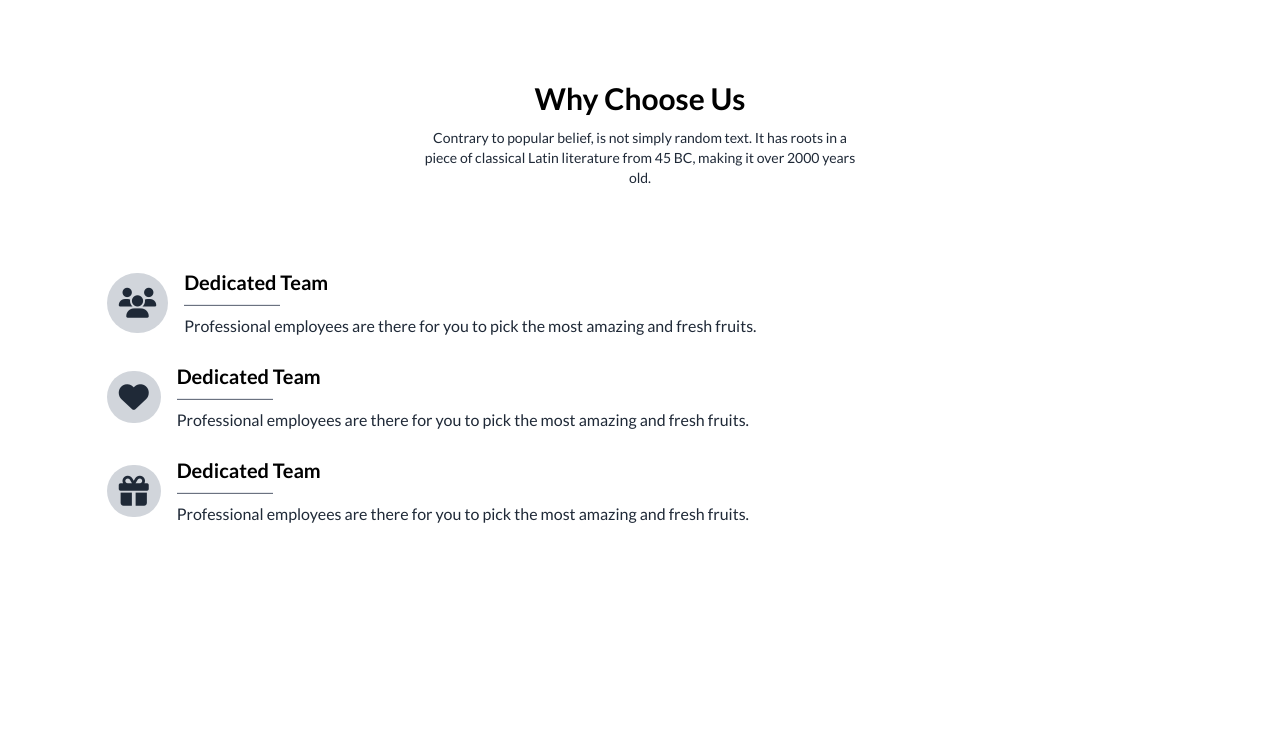
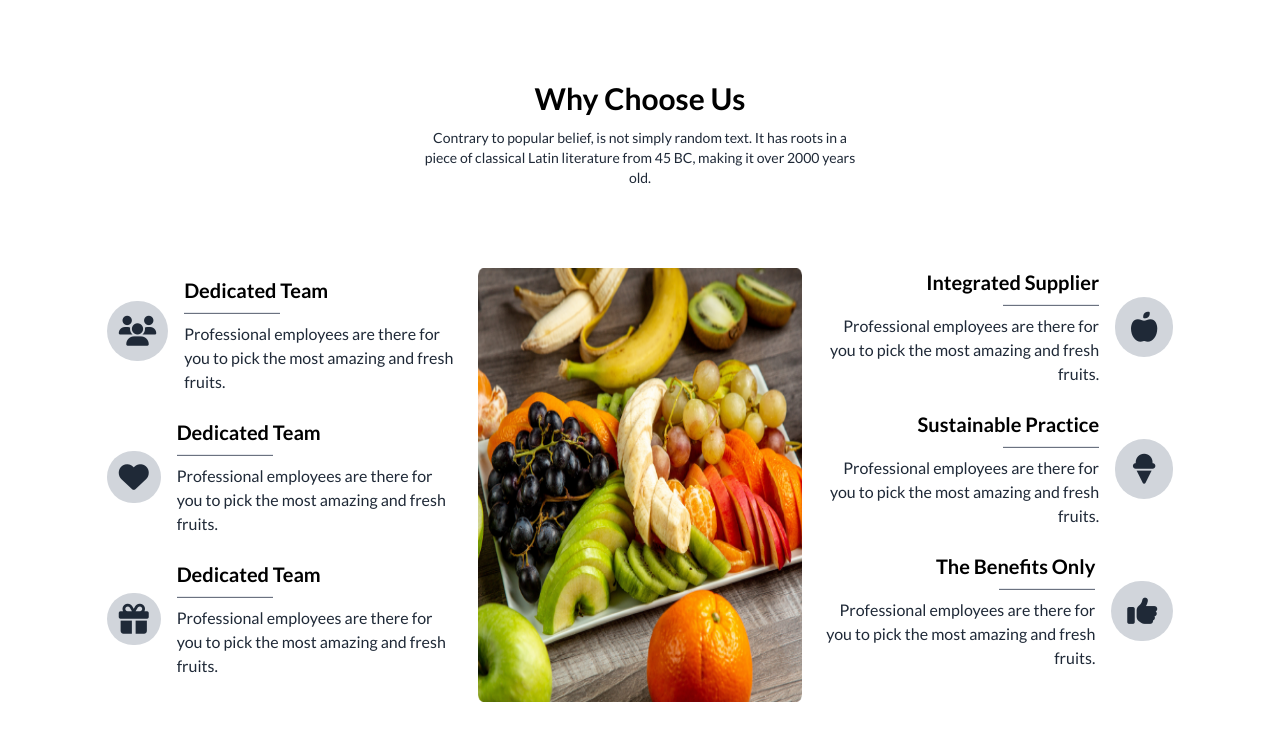
Before and after one commit to nimurr/Fruit-brust, a plain HTML site: page index.html in a window 1280 px wide. Shown: the part 2567-3301 px from the top of the page. Before the commit the page ends 3117 px from the top, so only its background shows below. Drawn offline with nearby package versions, Linux system fonts and the light colour scheme.

Commit message:
added fruit all

```diff
--- a/index.html
+++ b/index.html
@@ -344,31 +344,69 @@
                 <h2 class="text-black text-3xl font-bold mb-3">Why Choose Us</h2>
                 <p class="text-sm">Contrary to popular belief, is not simply random text. It has roots in a piece of classical Latin literature from 45 BC, making it over 2000 years old.</p>
             </div>
-            <div>
-                <div>
-                    <div class="flex items-center mb-6">
+
+            <div class="flex lg:flex-row flex-col gap-5 my-8">
+                <div class="order-4 lg:order-1">
+                    <div class="flex lg:flex-row flex-col lg:text-left text-center items-center mb-6 ">
                         <i class="fa-solid fa-users mr-4 text-3xl p-3 bg-gray-300 rounded-full"></i>
                         <div>
-                            <h2 class="text-xl font-bold text-black">Dedicated Team</h2>
-                            <hr class="w-24 my-2 bg-gray-500 h-[2px]">
+                            <h2 class="text-xl font-bold text-black my-2">Dedicated Team</h2>
+                            <hr class="w-24 my-2 bg-gray-500 h-[2px] mx-auto lg:ml-0">
                             <p>Professional employees are there for you to pick the most amazing and fresh fruits.</p>
                         </div>
                     </div>
-                    <div class="flex items-center mb-6">
+                    <div class="flex items-center lg:flex-row flex-col lg:text-left text-center mb-6">
                         <i class="fa-solid fa-heart mr-4 text-3xl p-2 px-3 bg-gray-300 rounded-full"></i>
                         <div>
                             <h2 class="text-xl font-bold text-black">Dedicated Team</h2>
-                            <hr class="w-24 my-2 bg-gray-500 h-[2px]">
+                            <hr class="w-24 my-2 bg-gray-500 h-[2px] mx-auto lg:ml-0">
                             <p>Professional employees are there for you to pick the most amazing and fresh fruits.</p>
                         </div>
                     </div>
-                    <div class="flex items-center mb-6">
+                    <div class="flex items-center lg:flex-row flex-col lg:text-left text-center mb-6">
                         <i class="fa-solid fa-gift mr-4 text-3xl p-2 px-3 bg-gray-300 rounded-full"></i>
                         <div>
                             <h2 class="text-xl font-bold text-black">Dedicated Team</h2>
-                            <hr class="w-24 my-2 bg-gray-500 h-[2px]">
+                            <hr class="w-24 my-2 bg-gray-500 h-[2px] mx-auto lg:ml-0">
                             <p>Professional employees are there for you to pick the most amazing and fresh fruits.</p>
                         </div>
+                    </div>
+                </div>
+
+                <div class="lg:w-[600px] mx-auto order-1 lg:order-2">
+                    <img class="h-full" src="images/whychoose1.png" alt="">
+                </div>
+
+                <div class="text-right order-3 lg:order-3">
+                    <div class="flex items-center flex-col lg:flex-row mb-6 ">
+                        <div class="order-2 lg:order-1 text-center lg:text-right">
+                            <h2 class="text-xl font-bold text-black">Integrated Supplier</h2>
+                            <div class="flex justify-center lg:justify-end">
+                                <hr class="w-24 my-2 bg-gray-500 h-[2px] ">
+                            </div>
+                            <p>Professional employees are there for you to pick the most amazing and fresh fruits.</p>
+                        </div>
+                        <i class="fa-solid fa-apple-whole ml-4 text-3xl p-3 px-4 bg-gray-300 rounded-full order-1 lg:order-2"></i>
+                    </div>
+                    <div class="flex items-center flex-col lg:flex-row mb-6 ">
+                        <div class="order-2 lg:order-1 text-center lg:text-right">
+                            <h2 class="text-xl font-bold text-black">Sustainable Practice</h2>
+                            <div class="flex justify-center lg:justify-end">
+                                <hr class="w-24 my-2 bg-gray-500 h-[2px] ">
+                            </div>
+                            <p>Professional employees are there for you to pick the most amazing and fresh fruits.</p>
+                        </div>
+                        <i class="fa-solid fa-ice-cream ml-4 text-3xl p-3 px-4 bg-gray-300 rounded-full order-1 lg:order-2"></i>
+                    </div>
+                    <div class="flex items-center flex-col lg:flex-row mb-6 ">
+                        <div class="order-2 lg:order-1 text-center lg:text-right">
+                            <h2 class="text-xl font-bold text-black">The Benefits Only</h2>
+                            <div class="flex justify-center lg:justify-end">
+                                <hr class="w-24 my-2 bg-gray-500 h-[2px] ">
+                            </div>
+                            <p>Professional employees are there for you to pick the most amazing and fresh fruits.</p>
+                        </div>
+                        <i class="fa-solid fa-thumbs-up ml-4 text-3xl p-3 px-4 bg-gray-300 rounded-full order-1 lg:order-2"></i>
                     </div>
                 </div>
             </div>
```
